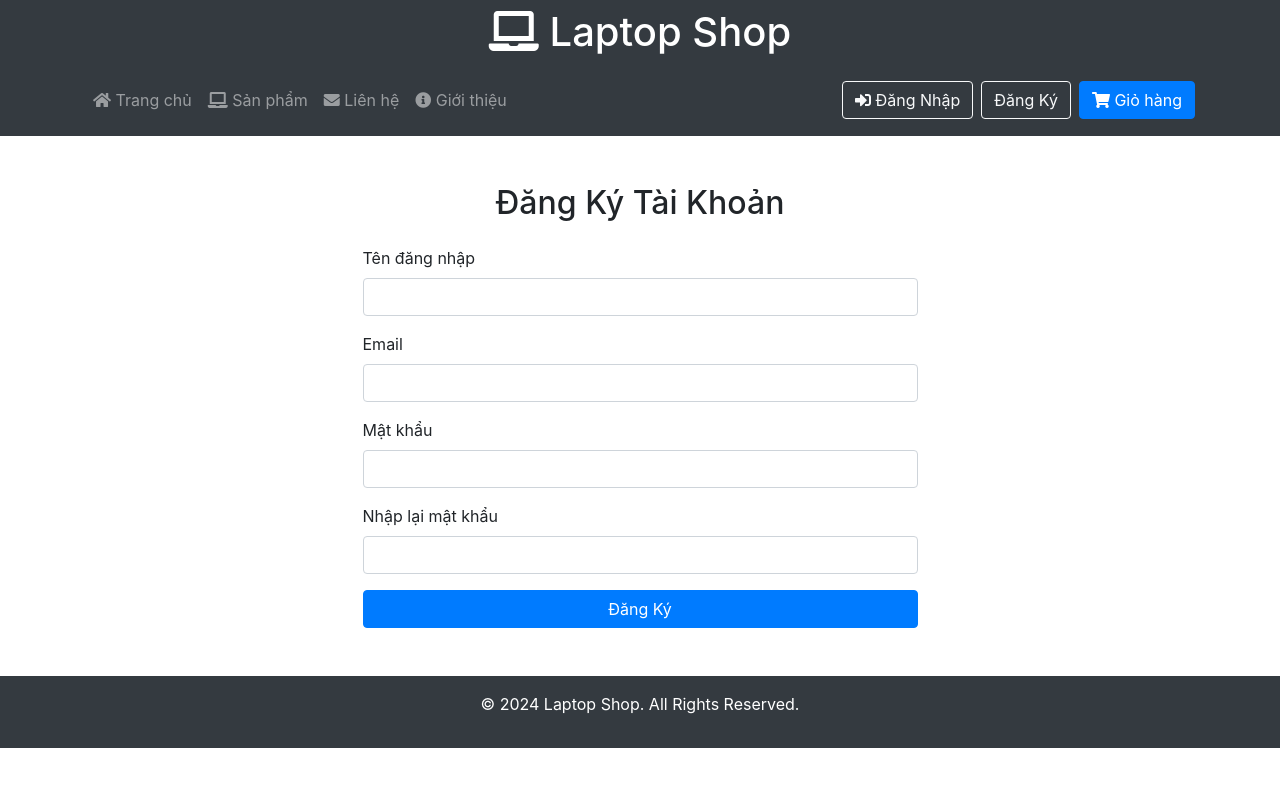
After one commit to dangdz199/Django-WebLaptop, a Django app: page /register/ in a window 1280 px wide. The commit adds this page. Shown: the top 787 px of the page. Run offline with Django 5.2, Linux system fonts and the light colour scheme; some libraries are stand-ins or nearby versions.

Commit message:
baocao comne 1

```diff
--- a/laptop_shop/settings.py
+++ b/laptop_shop/settings.py
@@ -104,7 +104,7 @@ AUTH_PASSWORD_VALIDATORS = [
 # Internationalization
 # https://docs.djangoproject.com/en/5.1/topics/i18n/
 
-LANGUAGE_CODE = 'en-us'
+LANGUAGE_CODE = 'vi-vn'
 
 TIME_ZONE = 'UTC'
 
--- a/laptop_shop/urls.py
+++ b/laptop_shop/urls.py
@@ -3,6 +3,7 @@ from django.urls import path
 from products.views import *
 from django.conf import settings
 from django.conf.urls.static import static
+from django.contrib.auth import views as auth_views
 
 urlpatterns = [
     path('admin/', admin.site.urls),
@@ -11,12 +12,13 @@ urlpatterns = [
     path('about', about, name='about'),  # Home page
     path('laptops/', laptop_list, name='laptop_list'),
     path('laptops/<int:pk>/', laptop_detail, name='laptop_detail'),  # URL for laptop detail
-    path('cart/add-to-cart/<int:laptop_id>/', add_to_cart, name='add_to_cart'),
-    path('cart/update-cart-item/<int:item_id>/', update_cart_item, name='update_cart_item'),  # Cập nhật
-    path('cart/remove-cart-item/<int:item_id>/', remove_cart_item, name='remove_cart_item'),  # Xóa
-    path('cart/', cart_view, name='cart'),  # Xem giỏ hàng
-    path('other/', orders, name='orders'),  # Xem giỏ hàng
-
+    path('cart/', view_cart, name='cart'),
+    path('add_to_cart/<int:laptop_id>/', add_to_cart, name='add_to_cart'),
+    path('update_cart/<int:laptop_id>/', update_cart, name='update_cart'),
+    path('remove_from_cart/<int:laptop_id>/', remove_from_cart, name='remove_from_cart'),
+    path('login/', user_login, name='login'),
+    path('register/', register, name='register'),
+    path('logout/', auth_views.LogoutView.as_view(next_page='home'), name='logout'),
 ]
 
 # if settings.DEBUG:
--- a/products/templates/products/footer.html
+++ b/products/templates/products/footer.html
@@ -5,6 +5,33 @@
     </div>
 </footer>
 
+<script src="https://code.jquery.com/jquery-3.5.1.min.js"></script>
+<script>
+$(document).ready(function() {
+    $('.add-to-cart-btn').on('click', function(e) {
+        e.preventDefault();  // Ngăn chặn hành động mặc định của liên kết
+
+        const laptopId = $(this).data('laptop-id');
+
+        $.ajax({
+            url: '/add_to_cart/' + laptopId + '/',
+            method: 'POST',
+            data: {
+                'csrfmiddlewaretoken': '{{ csrf_token }}'
+            },
+            success: function(response) {
+                alert(response.message);  // Hiển thị thông báo thành công
+                $('#cart-count').text(response.cart_item_count);  // Cập nhật số lượng trong giỏ hàng
+            },
+            error: function(xhr, status, error) {
+                alert('Có lỗi xảy ra! Vui lòng thử lại.');
+            }
+        });
+    });
+});
+</script>
+
+
 <!-- Bootstrap JS and dependencies -->
 <script src="https://code.jquery.com/jquery-3.5.1.slim.min.js"></script>
 <script src="https://cdn.jsdelivr.net/npm/@popperjs/core@2.5.2/dist/umd/popper.min.js"></script>
--- a/products/templates/products/header.html
+++ b/products/templates/products/header.html
@@ -19,12 +19,11 @@
     <!-- Navbar -->
     <nav class="navbar navbar-expand-lg navbar-dark bg-dark mt-3">
         <div class="container">
-            {% comment %} <a class="navbar-brand" href="{% url 'home' %}"><i class="fas fa-home"></i> Laptop Shop</a> {% endcomment %}
             <button class="navbar-toggler" type="button" data-toggle="collapse" data-target="#navbarNav" aria-controls="navbarNav" aria-expanded="false" aria-label="Toggle navigation">
                 <span class="navbar-toggler-icon"></span>
             </button>
             <div class="collapse navbar-collapse" id="navbarNav">
-                <ul class="navbar-nav mr-auto">  <!-- Giữ lại để các mục khác nằm bên trái -->
+                <ul class="navbar-nav mr-auto">
                     <li class="nav-item {% if request.path == '/' %}active{% endif %}">
                         <a class="nav-link" href="{% url 'home' %}"><i class="fas fa-home"></i> Trang chủ</a>
                     </li>
@@ -38,16 +37,33 @@
                         <a class="nav-link" href="{% url 'about' %}"><i class="fas fa-info-circle"></i> Giới thiệu</a>
                     </li>
                 </ul>
-                <a href="{% url 'cart' %}" class="btn btn-primary">
+
+                {% if user.is_authenticated %}
+                <span class="navbar-text mr-2">Xin chào, {{ user.username }}!</span>
+                <form action="{% url 'logout' %}" method="POST" style="display:inline;">
+                    {% csrf_token %}
+                    <button type="submit" class="btn btn-outline-light ml-2">Đăng Xuất</button>
+                </form>
+                {% else %}
+                    <a href="{% url 'login' %}" class="btn btn-outline-light">
+                        <i class="fas fa-sign-in-alt"></i> Đăng Nhập
+                    </a>
+                    <a href="{% url 'register' %}" class="btn btn-outline-light ml-2">Đăng Ký</a>
+                {% endif %}
+
+
+                {% if request.path != '/cart/' %}
+                <a href="{% url 'cart' %}" class="btn btn-primary ml-2">
                     <i class="fas fa-shopping-cart"></i> Giỏ hàng
                     {% if cart_item_count > 0 %}
                         <span class="badge badge-light">{{ cart_item_count }}</span>
                     {% endif %}
                 </a>
+                {% endif %}
             </div>
         </div>
     </nav>
+
 </header>
 
-
 {% comment %} Kết thúc {% endcomment %}
--- /dev/null
+++ b/products/templates/products/register.html
@@ -0,0 +1,38 @@
+{% include 'products/header.html' %}
+
+{% block content %}
+<div class="container my-5">
+    <h2 class="text-center mb-4">Đăng Ký Tài Khoản</h2>
+
+    {% if messages %}
+        <div class="mb-3">
+            {% for message in messages %}
+                <div class="alert alert-danger">{{ message }}</div>
+            {% endfor %}
+        </div>
+    {% endif %}
+
+    <form method="post" class="w-50 mx-auto">
+        {% csrf_token %}
+        <div class="form-group">
+            <label for="id_username">Tên đăng nhập</label>
+            <input type="text" class="form-control" id="id_username" name="username" required>
+        </div>
+        <div class="form-group">
+            <label for="id_email">Email</label>
+            <input type="email" class="form-control" id="id_email" name="email" required>
+        </div>
+        <div class="form-group">
+            <label for="id_password1">Mật khẩu</label>
+            <input type="password" class="form-control" id="id_password1" name="password1" required>
+        </div>
+        <div class="form-group">
+            <label for="id_password2">Nhập lại mật khẩu</label>
+            <input type="password" class="form-control" id="id_password2" name="password2" required>
+        </div>
+        <button type="submit" class="btn btn-primary btn-block">Đăng Ký</button>
+    </form>
+</div>
+{% endblock %}
+
+{% include 'products/footer.html' %}
--- a/products/views.py
+++ b/products/views.py
@@ -1,62 +1,93 @@
 from django.shortcuts import render, get_object_or_404, redirect
 from django.db.models import Q
+from .models import Laptop, Order, OrderItem, UserRegisterForm
+from django.contrib.auth import authenticate, login
+from django.shortcuts import render, redirect
+from django.contrib import messages
 
-from .models import Laptop, Order, OrderItem
+def user_login(request):
+    if request.method == "POST":
+        username = request.POST['username']
+        password = request.POST['password']
+        user = authenticate(request, username=username, password=password)
+        if user is not None:
+            login(request, user)
+            return redirect('home')  # Redirect đến trang chủ hoặc nơi bạn muốn
+        else:
+            return render(request, 'products/login.html', {'error': 'Tên đăng nhập hoặc mật khẩu không đúng.'})
+    return render(request, 'products/login.html')
 
+def register(request):
+    if request.method == 'POST':
+        form = UserRegisterForm(request.POST)
+        if form.is_valid():
+            form.save()
+            messages.success(request, 'Tài khoản của bạn đã được tạo thành công! Bạn có thể đăng nhập.')
+            return redirect('login')  # Redirect đến trang đăng nhập
+        else:
+            # Nếu biểu mẫu không hợp lệ, thông báo lỗi cho người dùng
+            for field, errors in form.errors.items():
+                for error in errors:
+                    messages.error(request, f"Lỗi tại {field}: {error}")
+
+    else:
+        form = UserRegisterForm()
+
+    return render(request, 'products/register.html', {'form': form})
 
 def get_or_create_order(user):
     return Order.objects.get_or_create(user=user, completed=False)[0]
 
-
-def update_cart_item_quantity(order_item, quantity):
-    order_item.quantity = max(1, int(quantity))  # Đảm bảo số lượng không nhỏ hơn 1
-    order_item.save()
-
+def get_cart_item_count(request):
+    cart = request.session.get('cart', {})
+    return sum(item['quantity'] for item in cart.values())
 
 def add_to_cart(request, laptop_id):
-    laptop = get_object_or_404(Laptop, pk=laptop_id)
-    order = get_or_create_order(request.user)
+    laptop = get_object_or_404(Laptop, id=laptop_id)
+    cart = request.session.get('cart', {})
 
-    # Kiểm tra xem laptop đã có trong giỏ hàng chưa
-    order_item, created = OrderItem.objects.get_or_create(order=order, product=laptop)
-    if not created:
-        # Nếu sản phẩm đã có trong giỏ hàng, tăng số lượng
-        order_item.quantity += 1
-        order_item.save()
-
-    return redirect('laptop_detail', pk=laptop_id)
-
-
-def update_cart_item(request, item_id):
-    order_item = get_object_or_404(OrderItem, pk=item_id)
-
-    if request.method == "POST":
-        quantity = request.POST.get('quantity', 1)
-        update_cart_item_quantity(order_item, quantity)
-
+    if str(laptop.id) in cart:
+        cart[str(laptop.id)]['quantity'] += 1
+    else:
+        cart[str(laptop.id)] = {
+            'name': laptop.name,
+            'price': str(laptop.price),
+            'quantity': 1,
+            'image': laptop.image.url,
+        }
+    request.session['cart'] = cart
     return redirect('cart')
 
+def view_cart(request):
+    cart = request.session.get('cart', {})
+    total_price = sum(float(item['price']) * item['quantity'] for item in cart.values())
 
-def remove_cart_item(request, item_id):
-    order_item = get_object_or_404(OrderItem, pk=item_id)
-    order_item.delete()  # Xóa sản phẩm khỏi giỏ hàng
+    for item in cart.values():
+        item['total'] = float(item['price']) * item['quantity']
+
+    return render(request, 'products/cart.html', {'cart': cart, 'total_price': total_price})
+
+def update_cart(request, laptop_id):
+    cart = request.session.get('cart', {})
+
+    if str(laptop_id) in cart:
+        quantity = request.POST.get('quantity', 1)
+        if int(quantity) <= 0:
+            del cart[str(laptop_id)]
+        else:
+            cart[str(laptop_id)]['quantity'] = int(quantity)
+
+    request.session['cart'] = cart
     return redirect('cart')
 
+def remove_from_cart(request, laptop_id):
+    cart = request.session.get('cart', {})
 
-def cart_view(request):
-    order = get_or_create_order(request.user)
-    context = {
-        'order': order,
-    }
-    return render(request, 'products/cart.html', context)
+    if str(laptop_id) in cart:
+        del cart[str(laptop_id)]
 
-
-def orders(request):
-    order = get_or_create_order(request.user)
-    context = {
-        'order': order,
-    }
-    return render(request, 'products/orders.html', context)
+    request.session['cart'] = cart
+    return redirect('cart')
 
 
 def laptop_list(request):
@@ -82,11 +113,8 @@ def laptop_list(request):
     elif sort_order == 'desc':
         laptops = laptops.order_by('-price')  # Giá giảm dần
 
-    cart_item_count = 0
-
     if request.user.is_authenticated:
         order = get_or_create_order(request.user)
-        cart_item_count = sum(item.quantity for item in order.items.all())
 
     return render(request, 'products/laptop_list.html', {
         'laptops': laptops,
@@ -94,21 +122,19 @@ def laptop_list(request):
         'min_price': min_price,
         'max_price': max_price,
         'sort_order': sort_order,
-        'cart_item_count': cart_item_count,
+        'cart_item_count': get_cart_item_count(request)
+
     })
-
 
 def laptop_detail(request, pk):
     laptop = get_object_or_404(Laptop, pk=pk)
-    cart_item_count = 0
 
     if request.user.is_authenticated:
         order = get_or_create_order(request.user)
-        cart_item_count = sum(item.quantity for item in order.items.all())
 
     context = {
         'laptop': laptop,
-        'cart_item_count': cart_item_count,
+        'cart_item_count': get_cart_item_count(request)
     }
     return render(request, 'products/laptop_detail.html', context)
 
@@ -119,11 +145,10 @@ def index(request):
 
     if request.user.is_authenticated:
         order = get_or_create_order(request.user)
-        cart_item_count = sum(item.quantity for item in order.items.all())
 
     context = {
         'laptops': laptops,
-        'cart_item_count': cart_item_count,
+        'cart_item_count': get_cart_item_count(request)
     }
     return render(request, 'products/index.html', context)
 
@@ -133,23 +158,17 @@ def about(request):
 
     if request.user.is_authenticated:
         order = get_or_create_order(request.user)
-        cart_item_count = sum(item.quantity for item in order.items.all())
 
     context = {
-        'cart_item_count': cart_item_count,
+        'cart_item_count': get_cart_item_count(request)
     }
     return render(request, 'products/about.html', context)
 
-
-
 def contact(request):
-    cart_item_count = 0
-
     if request.user.is_authenticated:
         order = get_or_create_order(request.user)
-        cart_item_count = sum(item.quantity for item in order.items.all())
 
     context = {
-        'cart_item_count': cart_item_count,
+        'cart_item_count': get_cart_item_count(request)
     }
     return render(request, 'products/contact.html', context)
```
Also changed, not shown: products/models.py (+10 -0 lines), products/templates/products/cart.html (+22 -24 lines), products/templates/products/index.html (+3 -26 lines), products/templates/products/login.html (added, +25 -0 lines), db.sqlite3.
